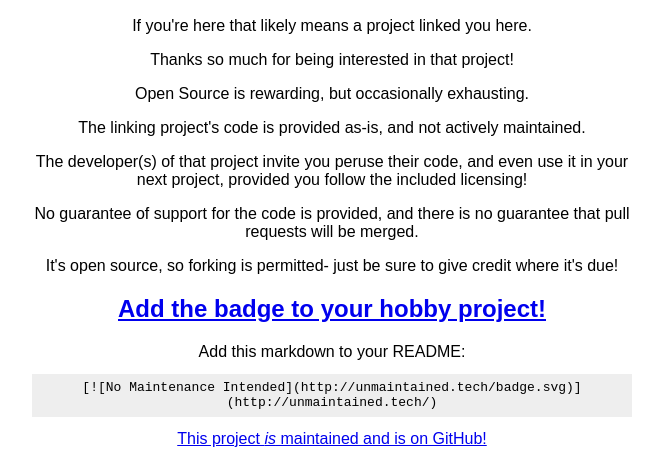
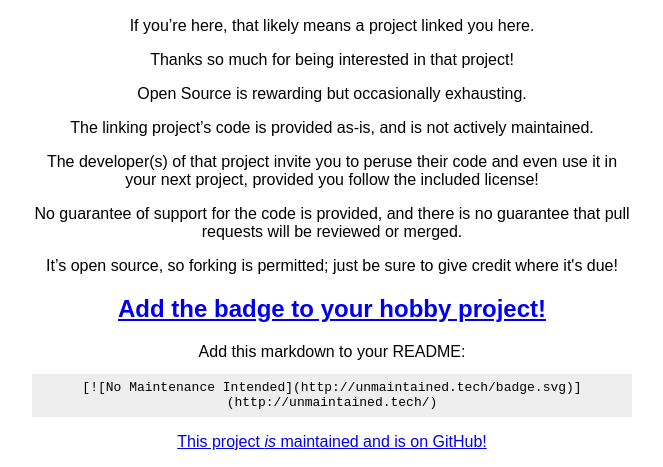
Before and after one commit to potch/unmaintained.tech, a plain HTML site: page index.html in a window 1280 px wide. Shown: the part 383-850 px from the top of the page, without its empty margins (308-971 px from the left). Drawn offline with Linux system fonts and the light colour scheme.

Commit message:
English/grammar/punctuation fixes
closes https://github.com/potch/unmaintained.tech/issues/5 and resolves some other usage errors.

```diff
--- a/index.html
+++ b/index.html
@@ -23,17 +23,17 @@
   <body>
     <h1>No Maintenance Intended</h1>
     <img src="http://unmaintained.tech/badge.svg">
-    <p>If you're here that likely means a project linked you here.
+    <p>If you’re here, that likely means a project linked you here.
     <p>Thanks so much for being interested in that project!
-    <p>Open Source is rewarding, but occasionally exhausting.
-    <p>The linking project's code is provided as-is, and not actively maintained.
-    <p>The developer(s) of that project invite you peruse their code, and even use it in your next project, provided you follow the included licensing!
-    <p>No guarantee of support for the code is provided, and there is no guarantee that pull requests will be merged.
-    <p>It's open source, so forking is permitted- just be sure to give credit where it's due!
+    <p>Open Source is rewarding but occasionally exhausting.
+    <p>The linking project’s code is provided as-is, and is not actively maintained.
+    <p>The developer(s) of that project invite you to peruse their code and even use it in your next project, provided you follow the included license!
+    <p>No guarantee of support for the code is provided, and there is no guarantee that pull requests will be reviewed or merged.
+    <p>It’s open source, so forking is permitted; just be sure to give credit where it's due!
     <h2><a href="http://unmaintained.tech/badge.svg">Add the badge to your hobby project!</a></h2>
     <p>Add this markdown to your README:
     <code>
 [![No Maintenance Intended](http://unmaintained.tech/badge.svg)](http://unmaintained.tech/)</code>
-    <a href="https://github.com/potch/unmaintained.tech">This project <i>is</i> maintained and is on GitHub!</a>
+    <p><a href="https://github.com/potch/unmaintained.tech">This project <i>is</i> maintained and is on GitHub!</a>
   </body>
 </html>
```
